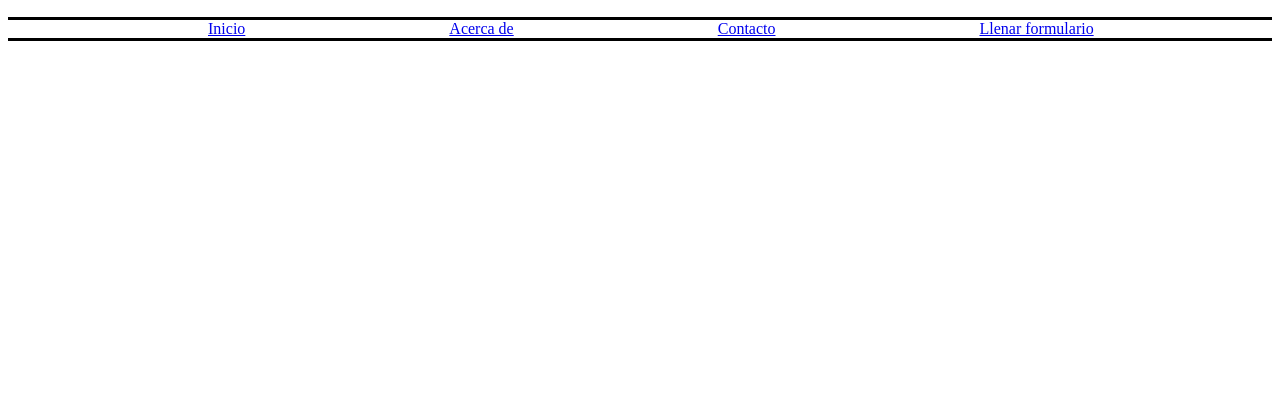
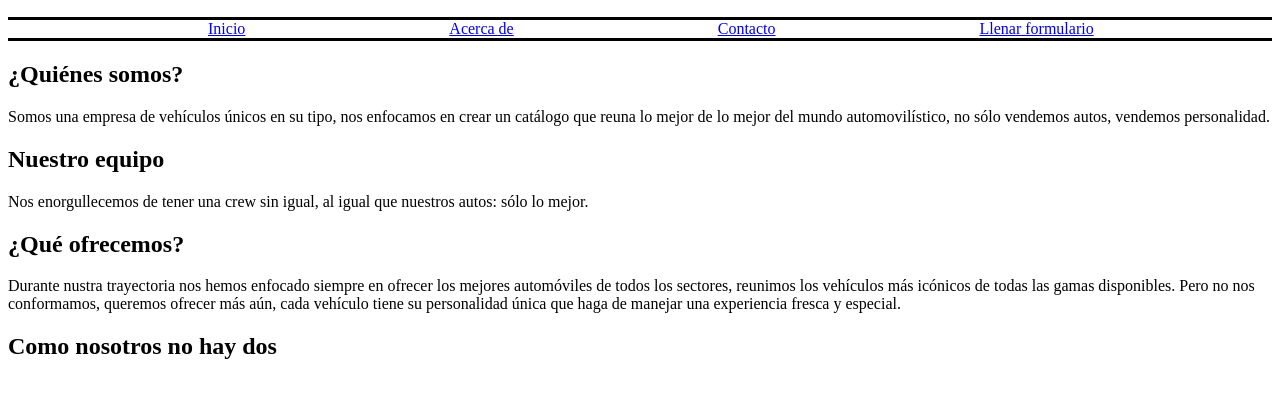
Before and after one commit to LagMau2/Automax, a plain HTML site: page WWW/about.html in a window 1280 px wide. Shown: the part 136-534 px from the top of the page. Drawn offline with Linux system fonts and the light colour scheme.

Commit message:
Se centra el logo en landing page y se comienza a añadir info de la página about

```diff
--- a/WWW/about.html
+++ b/WWW/about.html
@@ -14,5 +14,37 @@
             <a id="contacto" href="/contacto.html">Contacto</a>
             <a id="formulario" href="/formulario.html">Llenar formulario</a>
         </p>
+
+        <!--Div con todo el contenido de about-->
+        <div class="main_section">
+            <div class="section">
+                <h2 class="section_title">¿Quiénes somos?</h2>
+                <p class="section_content">
+                    Somos una empresa de vehículos únicos en su tipo, nos enfocamos en crear un catálogo
+                    que reuna lo mejor de lo mejor del mundo automovilístico, no sólo vendemos autos, vendemos personalidad.
+                </p>
+            </div>
+            <div class="section">
+                <h2 class="section_title">Nuestro equipo</h2>
+                <p class="section_content">
+                    Nos enorgullecemos de tener una crew sin igual, al igual que nuestros autos: sólo lo mejor.
+                </p>
+            </div>
+            <div class="section">
+                <h2 class="section_title">¿Qué ofrecemos?</h2>
+                <p class="section_content">
+                    Durante nustra trayectoria nos hemos enfocado siempre en ofrecer los mejores automóviles de todos
+                    los sectores, reunimos los vehículos más icónicos de todas las gamas disponibles. Pero no nos conformamos,
+                    queremos ofrecer más aún, cada vehículo tiene su personalidad única que haga de manejar una experiencia
+                    fresca y especial.
+                </p>
+            </div>
+            <div class="section">
+                <h2 class="section_title">Como nosotros no hay dos</h2>
+                <p class="section_content">
+
+                </p>
+            </div>
+        </div>
     </body>
 </html>
--- a/WWW/css/landingpg.css
+++ b/WWW/css/landingpg.css
@@ -1,8 +1,5 @@
-
-
-#logo{
-    padding-left: 485px;
-
+body{
+    text-align: center;
 }
 
 #menu{
```
